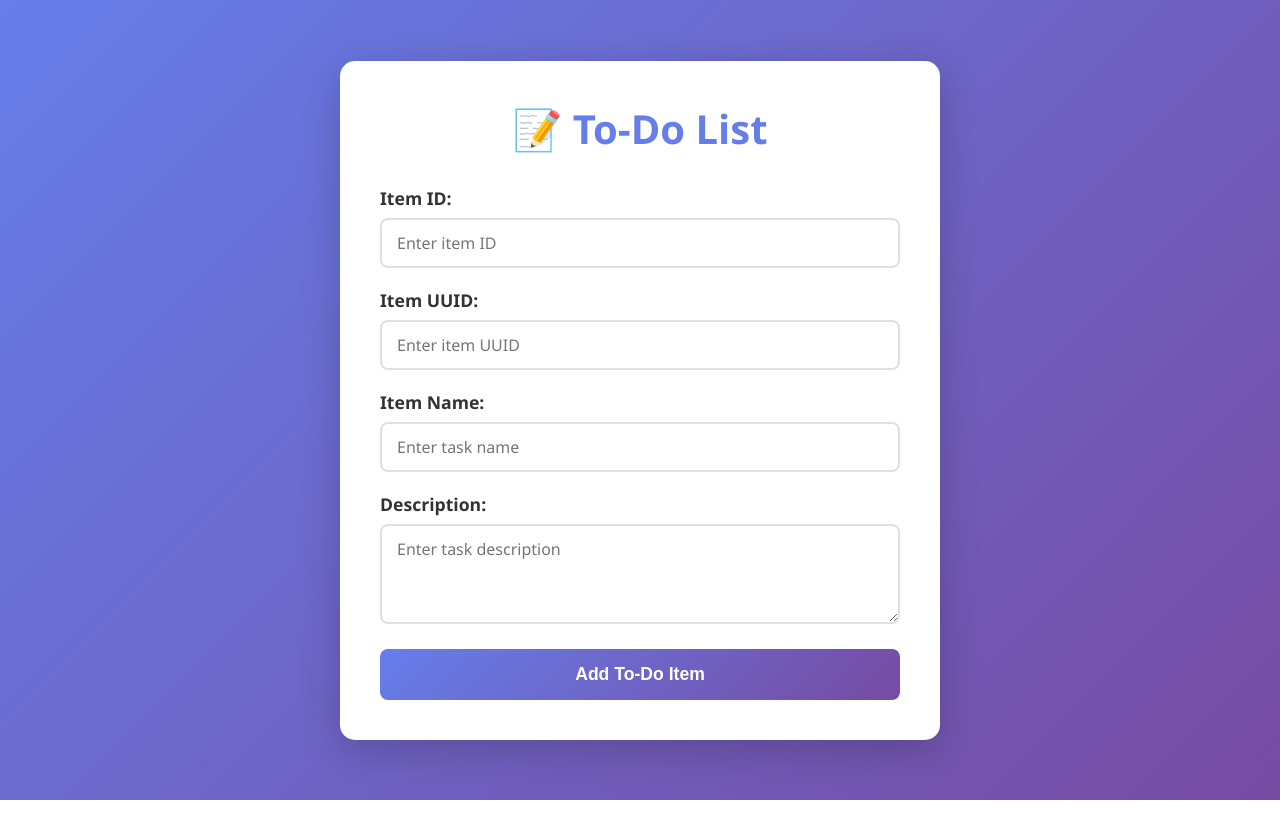
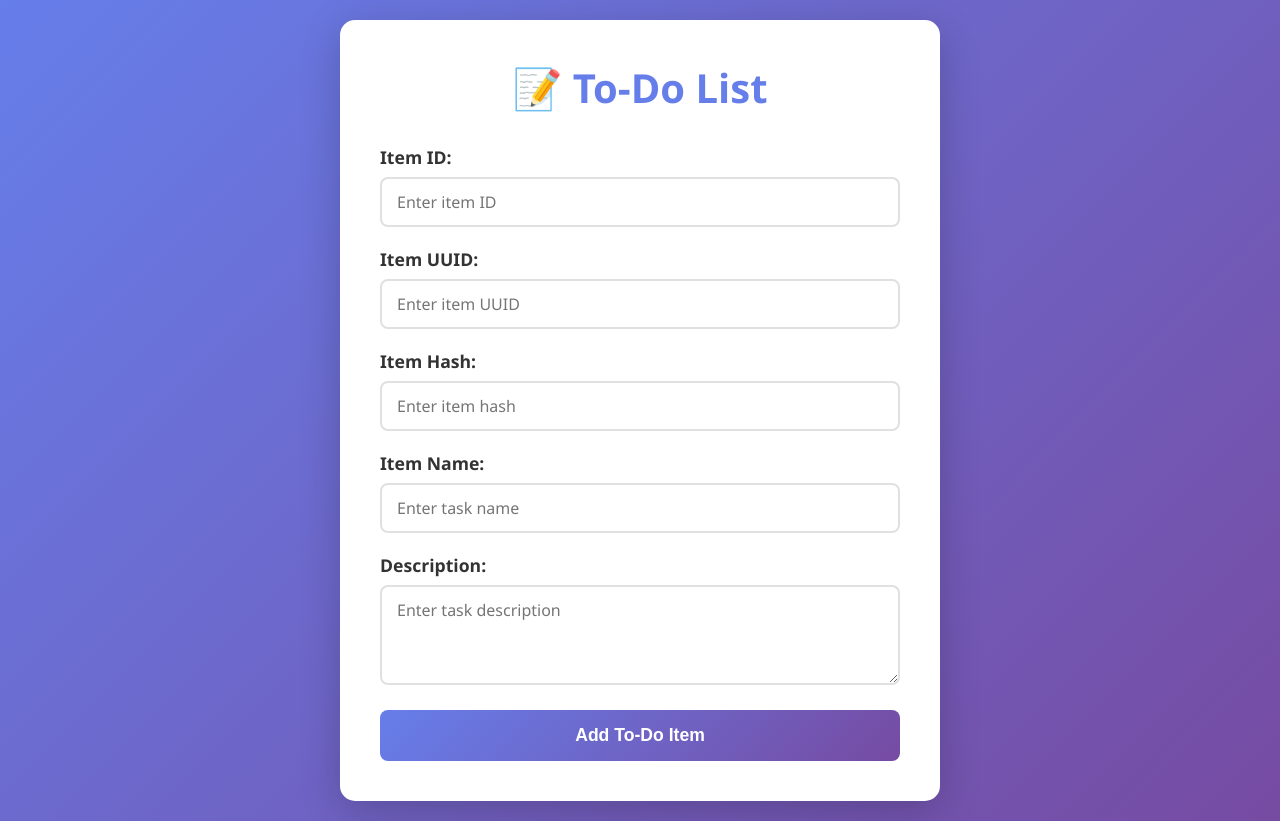
Before and after one commit to nomanqadri34/docker-projects-assignment, a Flask app: page /todo in a window 1280 px wide. Before the commit the page ends 800 px from the top, so only its background shows below. Run offline with Flask 3, Linux system fonts and the light colour scheme.

```diff
--- a/backend/templates/todo.html
+++ b/backend/templates/todo.html
@@ -121,14 +121,22 @@
         <h1>📝 To-Do List</h1>
 
         <form action="/submittodoitem" method="POST">
+            <!-- COMMIT 1: Add this Item ID field first -->
             <div class="form-group">
                 <label for="itemId">Item ID:</label>
                 <input type="text" id="itemId" name="itemId" required placeholder="Enter item ID">
             </div>
 
+            <!-- COMMIT 2: Add this Item UUID field second -->
             <div class="form-group">
                 <label for="itemUuid">Item UUID:</label>
                 <input type="text" id="itemUuid" name="itemUuid" required placeholder="Enter item UUID">
+            </div>
+
+            <!-- COMMIT 3: Add this Item Hash field third -->
+            <div class="form-group">
+                <label for="itemHash">Item Hash:</label>
+                <input type="text" id="itemHash" name="itemHash" required placeholder="Enter item hash">
             </div>
 
             <div class="form-group">
```
